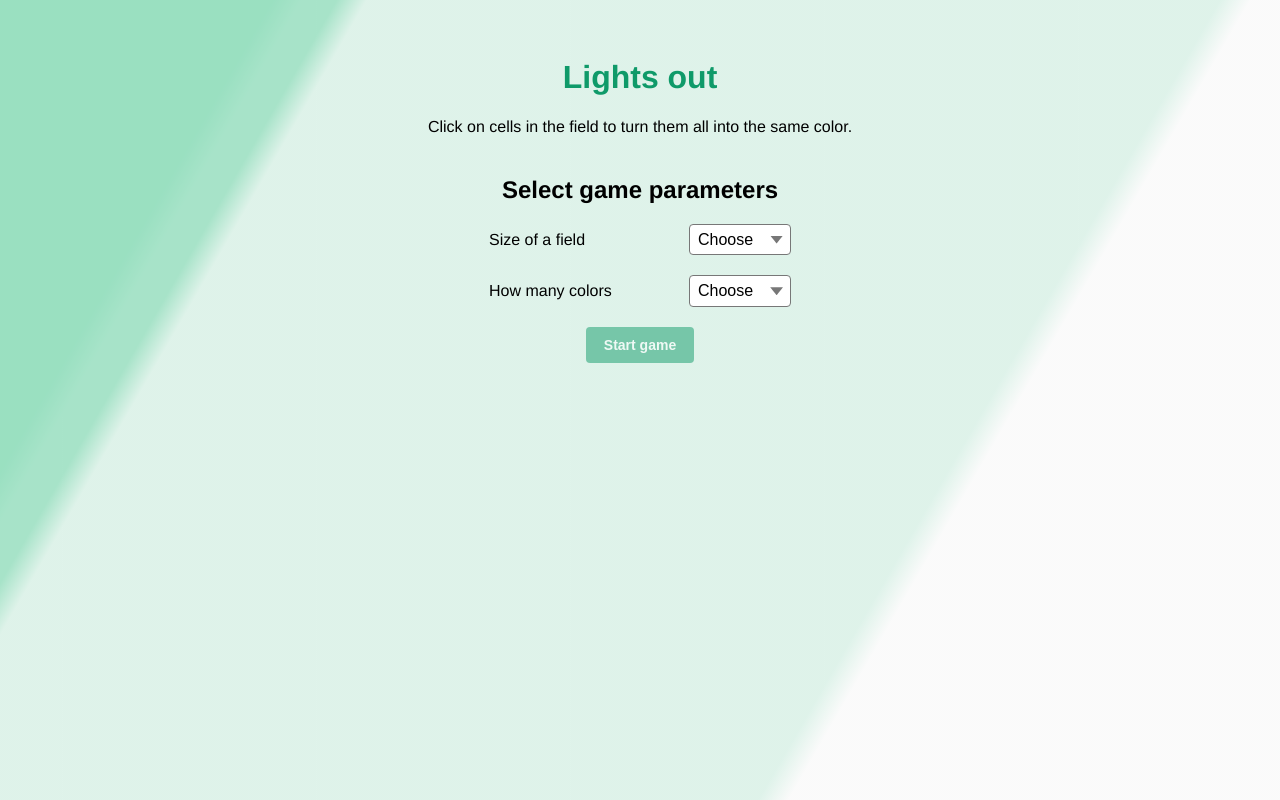
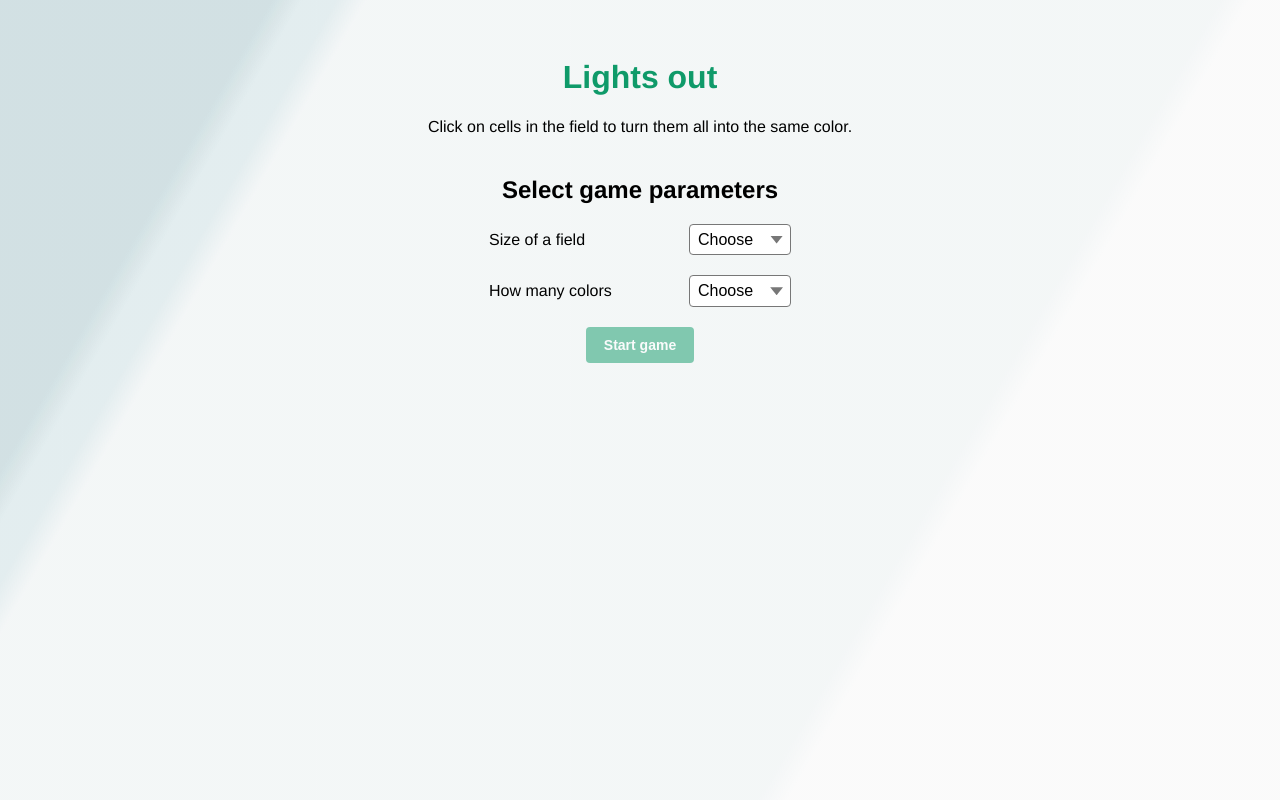
Before and after one commit to martinmatejovsky/lights-out-vue3-typescript, a Vue app: page /#/ in a window 1280 px wide. Built offline with nearby package versions, Linux system fonts and the light colour scheme.

Commit message:
colors styling

```diff
--- a/src/styles/assets/_colors.scss
+++ b/src/styles/assets/_colors.scss
@@ -4,10 +4,11 @@ $color-gray: #777;
 $color-white: #fff;
 $color-primary: #0f9a69;
 $color-secondary: #90e0bd;
+$color-tertiary: #a1e9f6;
 
 // USAGE
 $color-background-default: $color-black;
-$color-background-complementary: $color-secondary;
+$color-background-complementary: rgba($color-tertiary, 15%);
 $color-background-inverted: $color-white;
 
 $color-select-border: $color-gray;
```
